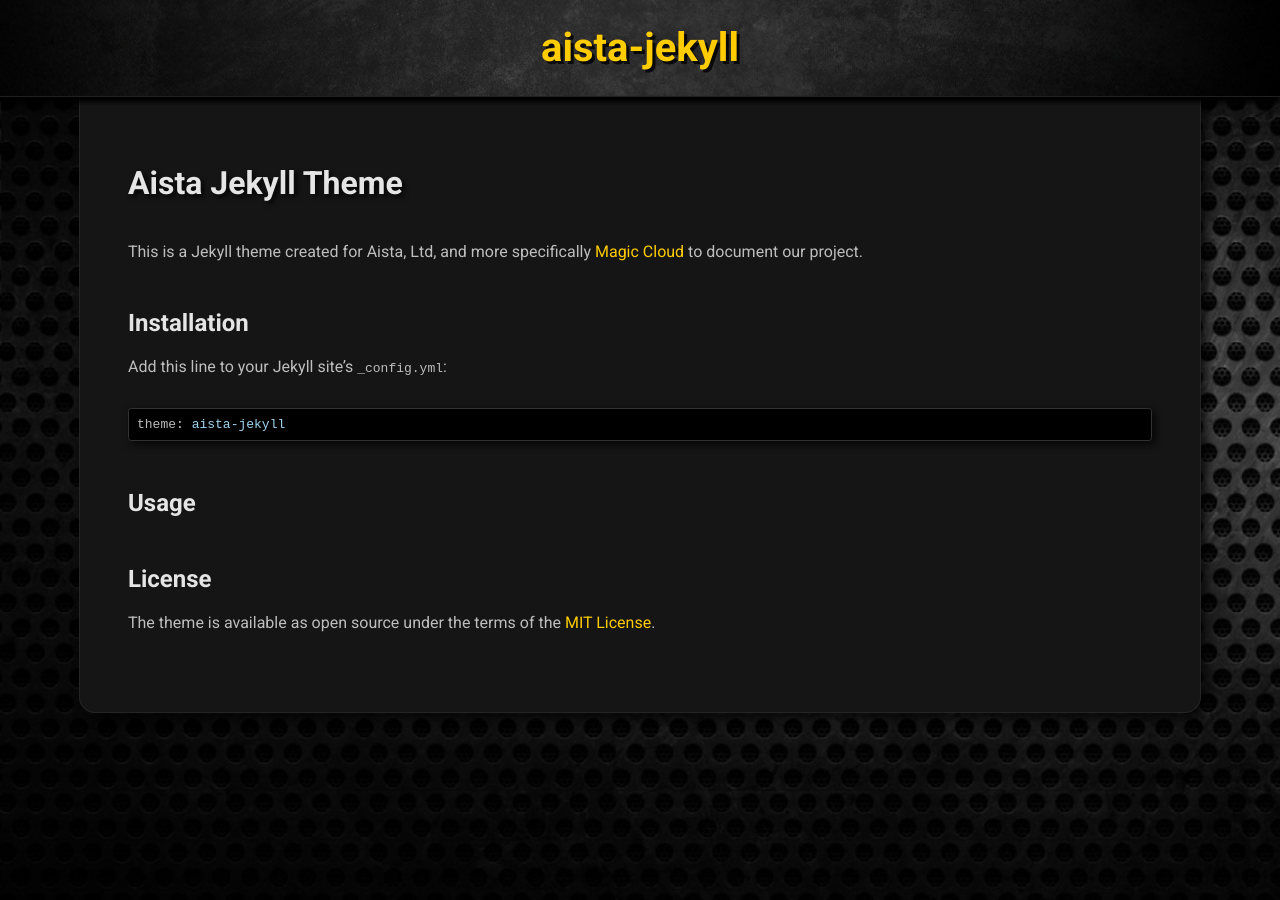
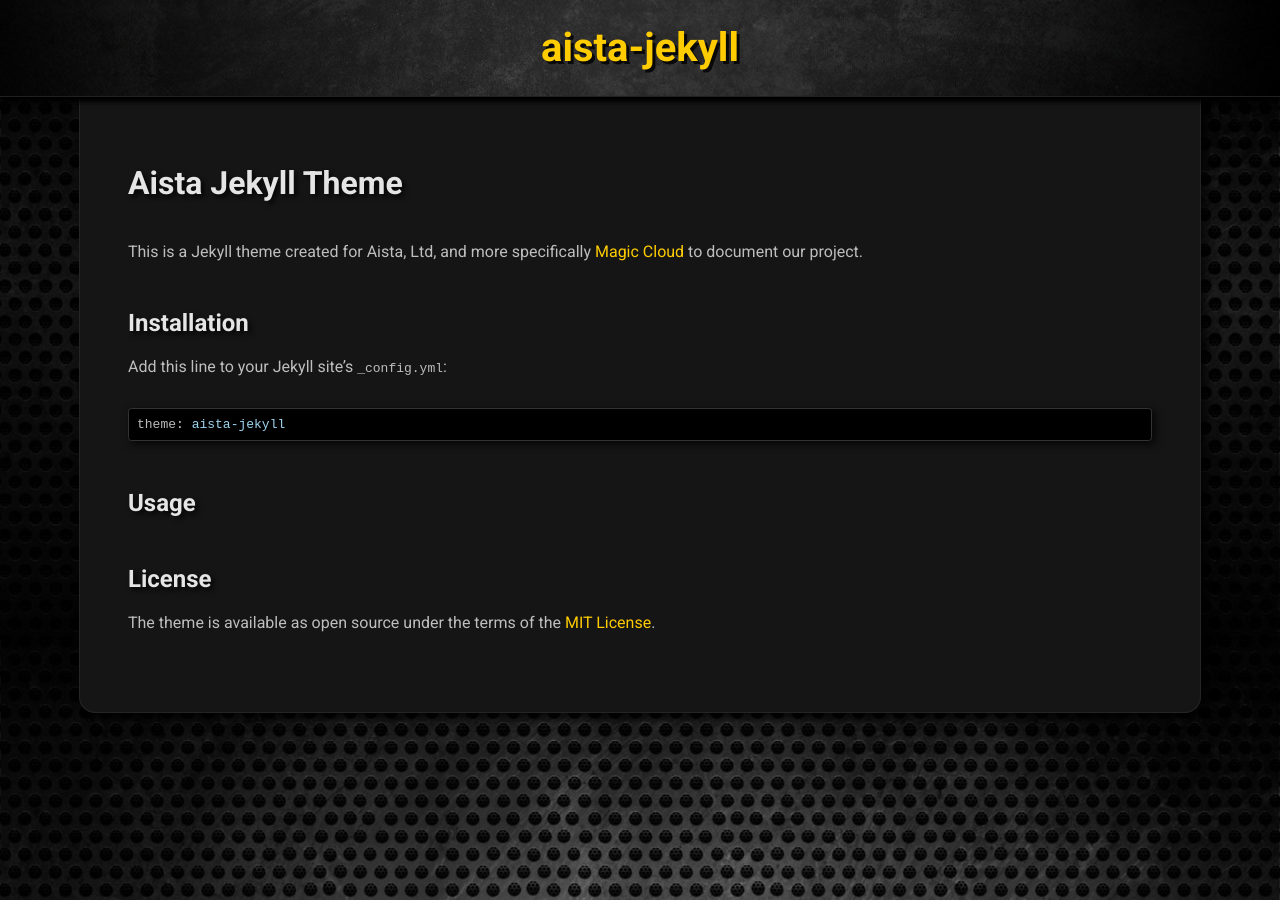
Before and after one commit to polterguy/aista-jekyll, a Jekyll site: the page built from README.md, in a window 1280 px wide. Built offline with Jekyll 4.4.1, drawn with Linux system fonts in a browser that asks for light colours; our own code applies the rules of GitHub Pages for plain Markdown files.

Commit message:
Update style.css

```diff
--- a/assets/style.css
+++ b/assets/style.css
@@ -16,16 +16,15 @@ a:hover, a:active, a:focus {
   text-decoration: none;
 }
 
-h2, h3, h4, h5, h6 {
+h1, h2, h3, h4, h5, h6 {
   color: #e5e5e5;
   margin-top: 3rem;
+  text-shadow: 3px 3px 5px rgba(0,0,0,.8);
 }
 
 h1 {
-  color: #e5e5e5;
   margin-top: 4rem;
   margin-bottom: 2.5rem;
-  text-shadow: 3px 3px 5px rgba(0,0,0,.8);
 }
 
 .banner {
@@ -151,7 +150,7 @@ h1 {
 @media screen and (min-width: 1024px) {
   body {
     background-image: url(/assets/bg2.jpeg);
-    background-size: cover;
+    background-size: 100vw auto;
     background-attachment: fixed;
   }
   .banner h1 {
```
